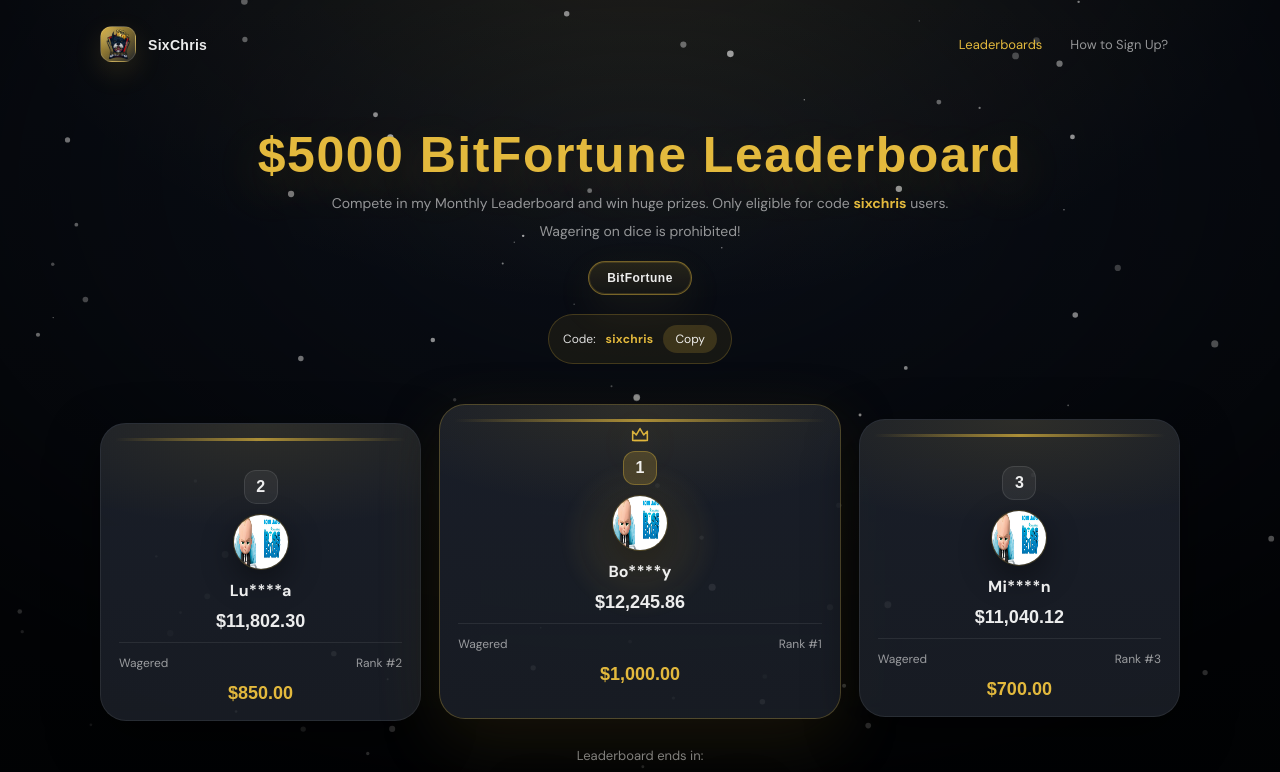
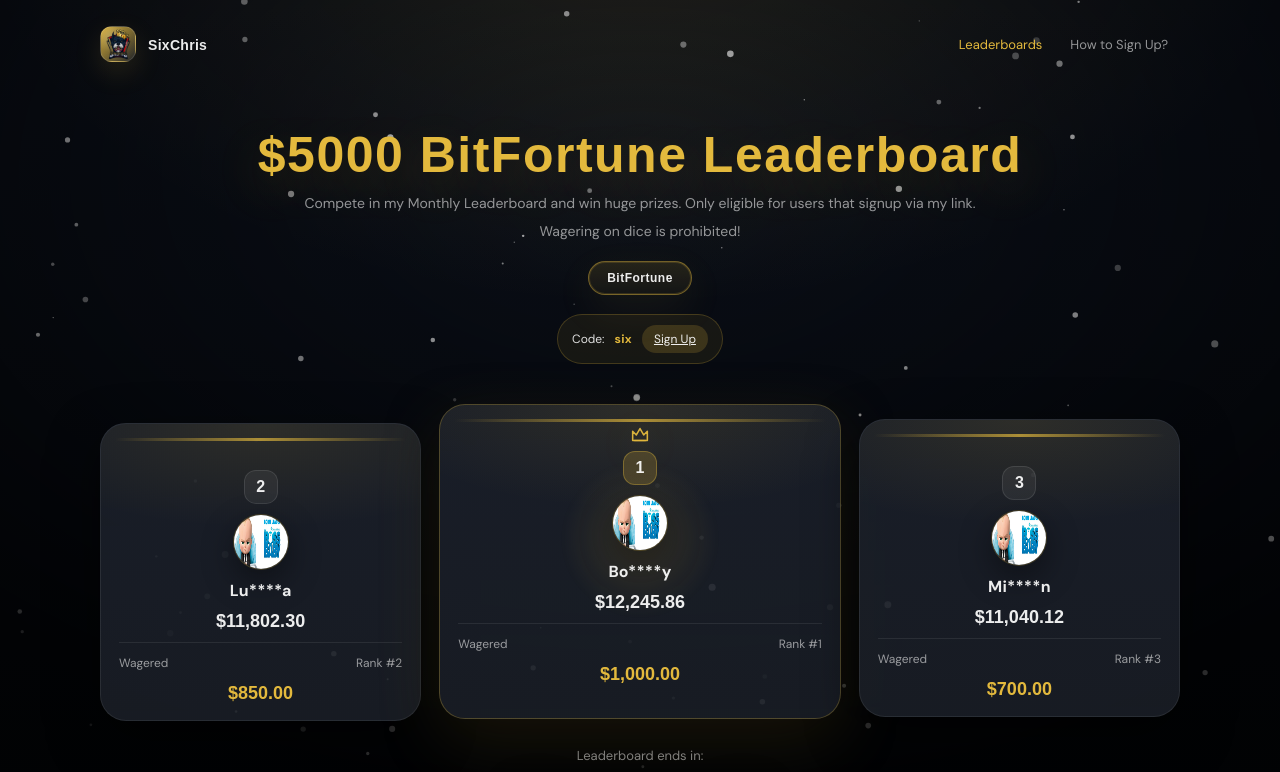
Before and after one commit to BossBabyGit/sixchris, a React (Vite) app: page /leaderboards in a window 1280 px wide. Shown: the top 772 px of the page. Built offline with nearby package versions, Linux system fonts and the light colour scheme; a web font is replaced by a local one.

Commit message:
Update site

```diff
--- a/src/pages/Leaderboard.jsx
+++ b/src/pages/Leaderboard.jsx
@@ -14,7 +14,7 @@ const LEADERBOARD = [
   { rank: 10, username: "Xe****n", wagered: 8300.0, prize: 150, avatarSeed: "Kappa" },
 ];
 
-const CODE = "sixchris";
+const CODE = "six";
 
 // matches your current behavior (static single avatar file)
 const AVATAR_URL = () => "/1.jpg";
@@ -93,7 +93,7 @@ export default function Leaderboard() {
         <section className="hero">
           <h1>$5000 BitFortune Leaderboard</h1>
           <p className="sub">
-            Compete in my Monthly Leaderboard and win huge prizes. Only eligible for code <b>{CODE}</b> users.
+            Compete in my Monthly Leaderboard and win huge prizes. Only eligible for users that signup via my link.
           </p>
           <p className="sub">Wagering on dice is prohibited!</p>
 
@@ -111,10 +111,16 @@ export default function Leaderboard() {
 
           <div className="code">
             Code: <b>{CODE}</b>
-            <button className="btn-copy" onClick={copyCode} aria-label="Copy referral code">
-              Copy
-            </button>
-          </div>
+
+            <a
+                href={`https://join.bitfortune.com/six`}
+                target="_blank"
+                rel="noopener noreferrer"
+                className="btn-copy"
+            >
+                Sign Up
+            </a>
+            </div>
         </section>
 
         <section className="podium" aria-label="Top 3 players">
--- a/src/pages/Signup.jsx
+++ b/src/pages/Signup.jsx
@@ -1,7 +1,7 @@
 import React, { useEffect, useRef, useState } from "react";
 import Toast from "../components/Toast";
 
-const CODE = "sixchris";
+const CODE = "six";
 
 export default function Signup() {
   const [toast, setToast] = useState({ show: false, text: "" });
@@ -320,7 +320,7 @@ export default function Signup() {
               </button>
             </div>
 
-            <button className="btn-main" onClick={() => window.open("#", "_blank")}>
+            <button className="btn-main" onClick={() => window.open("https://join.bitfortune.com/six", "_blank")}>
               Sign Up at BitFortune →
             </button>
           </div>
```
